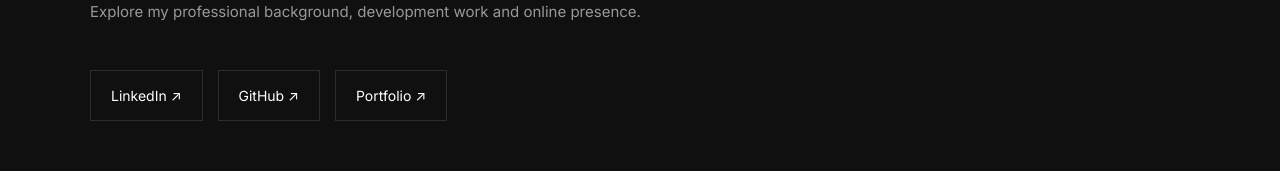
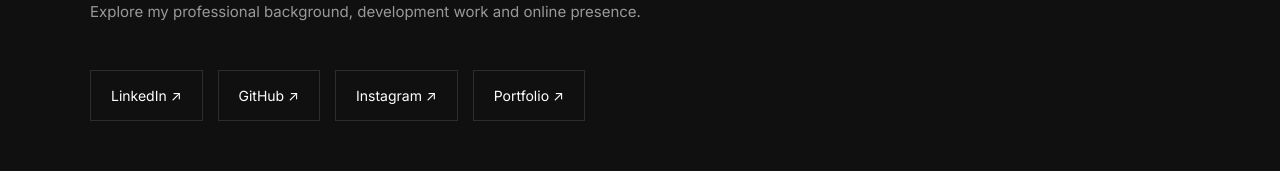
Before and after one commit to afsallll005-cloud/Afsal.in, a Next.js app in the folder frontend/: page /about in a window 1280 px wide. Shown: the part 4881-5052 px from the top of the page. Built offline with nearby package versions, Linux system fonts and the light colour scheme; a web font is replaced by a local one.

Commit message:
Add Instagram link in about/ page

```diff
--- a/frontend/src/app/about/page.js
+++ b/frontend/src/app/about/page.js
@@ -6,8 +6,7 @@ const BASE_URL = "https://afsalt.in";
 const socialLinks = {
   linkedin: "https://www.linkedin.com/in/mohammed-afsal-8a52b23aa/",
   github: "https://github.com/afsallll005-cloud",
-  // Add your actual Instagram profile URL when available.
-  instagram: "",
+  instagram: "https://www.instagram.com/qubix.dzn?srtk=MWwxZ3JuamVldHl2dQ==",
 };
 
 const skills = [
--- a/frontend/src/components/Footer/Footer.jsx
+++ b/frontend/src/components/Footer/Footer.jsx
@@ -17,7 +17,7 @@ export default function Footer({ onOpenContact, setContactModalOpen }) {
           {/* 3 SOCIAL MEDIA ICONS (INSTAGRAM, GITHUB, LINKEDIN) */}
           <div className="vl-footer-socials">
             <a
-              href="https://www.instagram.com/web.tek_"
+              href="https://www.instagram.com/qubix.dzn"
               target="_blank"
               rel="noopener noreferrer"
               className="vl-social-card"
```
